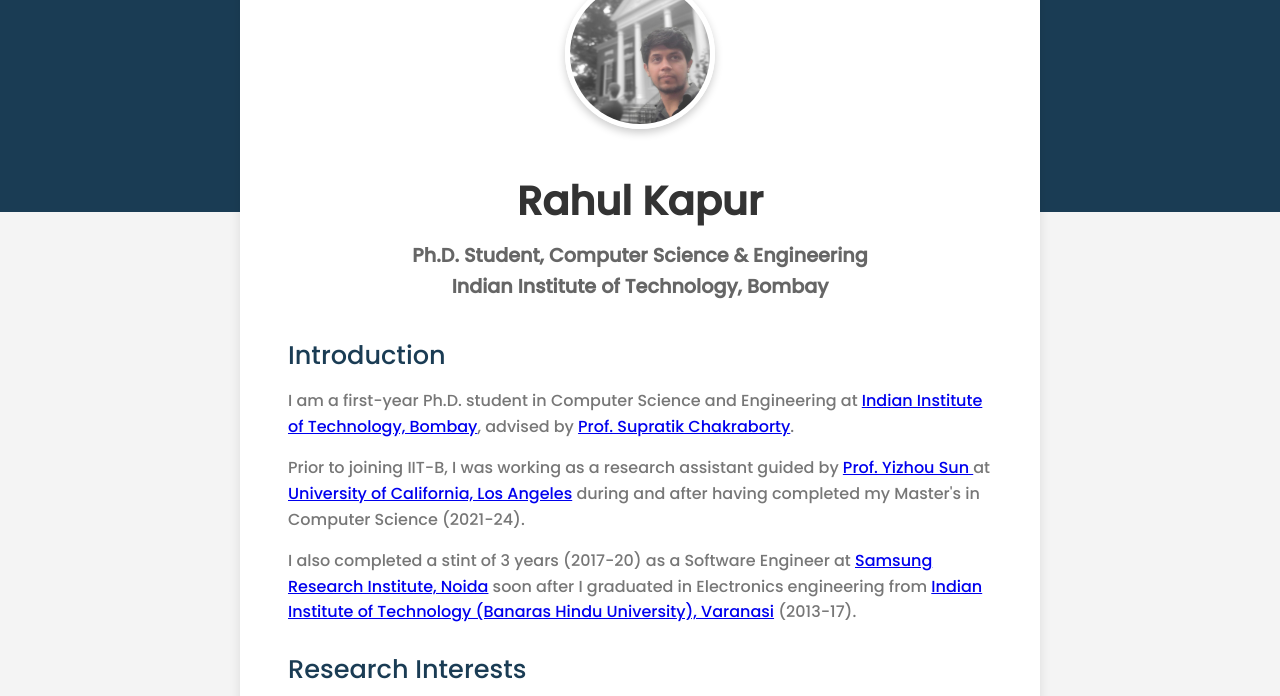
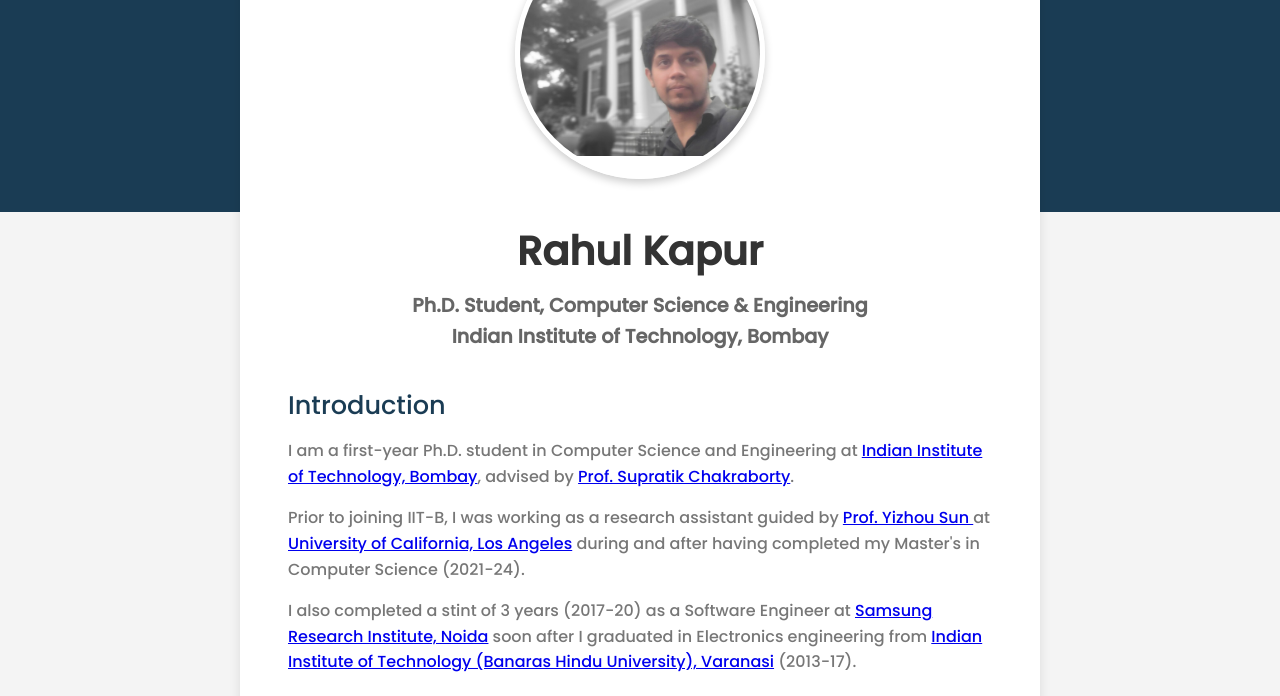
Before and after one commit to Rkus990/rkus990.github.io, a plain HTML site: page index.html in a window 1280 px wide. Shown: the top 696 px of the page. Drawn offline with Linux system fonts and the light colour scheme.

Commit message:
Update index.html

```diff
--- a/index.html
+++ b/index.html
@@ -62,10 +62,10 @@
 
         /* Enlarged Profile Image Styling */
         .profile img {
-            width: 150px; /* Increased image size */
-            height: 150px; /* Increased image size */
+            width: 250px; /* Increased image size */
+            height: 250px; /* Increased image size */
             border-radius: 50%;
-            object-fit: cover;
+            object-fit: contain;
             margin-bottom: 2rem;
             border: 5px solid white;
             box-shadow: 0 4px 8px rgba(0, 0, 0, 0.2); /* Adds slight shadow to the image */
```
